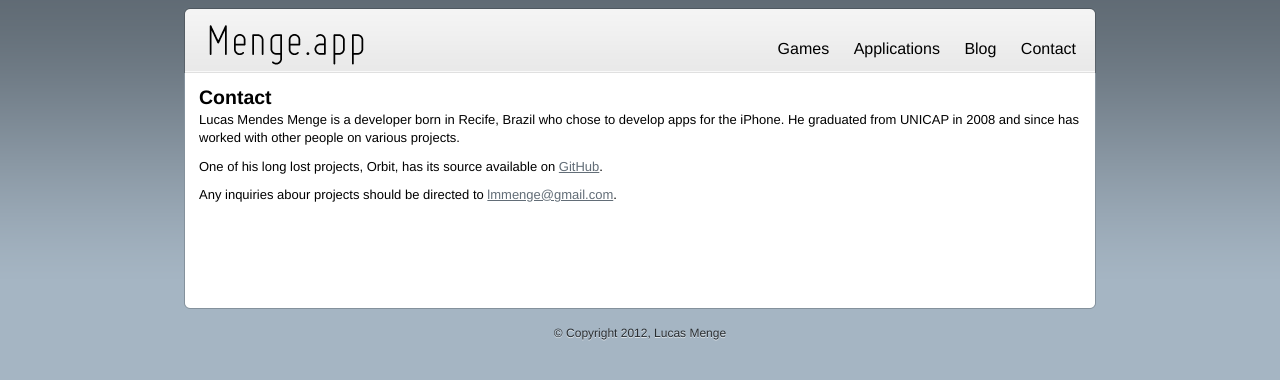
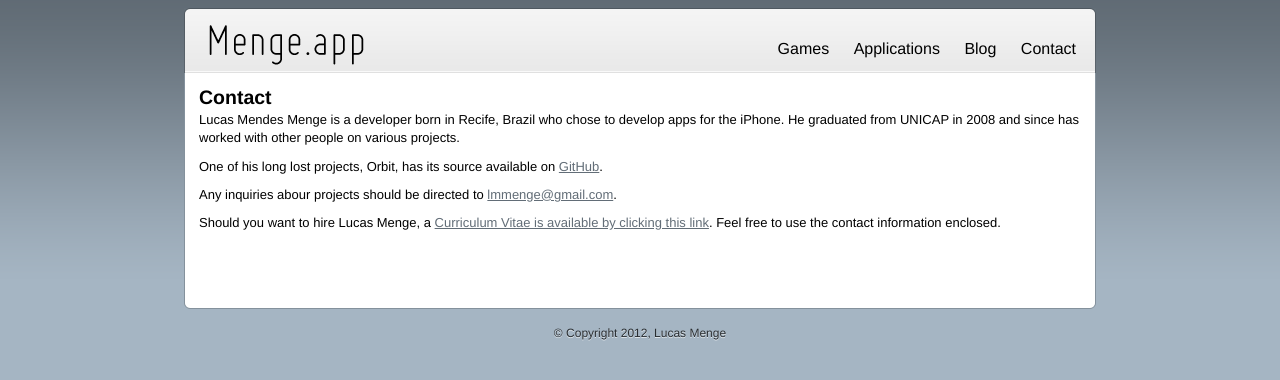
Before and after one commit to lmmenge/lmmenge.github.com, a Jekyll site: the page built from contact.html, in a window 1280 px wide. Shown: the top 380 px of the page. Built offline with Jekyll 4.4.1, drawn with Linux system fonts in a browser that asks for light colours.

Commit message:
Updated contact page

```diff
--- a/contact.html
+++ b/contact.html
@@ -13,3 +13,6 @@ title: Contact
 <p>
   Any inquiries abour projects should be directed to <a href="mailto:lmmenge@gmail.com">lmmenge@gmail.com</a>.
 </p>
+<p>
+  Should you want to hire Lucas Menge, a <a href="/cv.pdf">Curriculum Vitae is available by clicking this link</a>. Feel free to use the contact information enclosed.
+</p>
```
